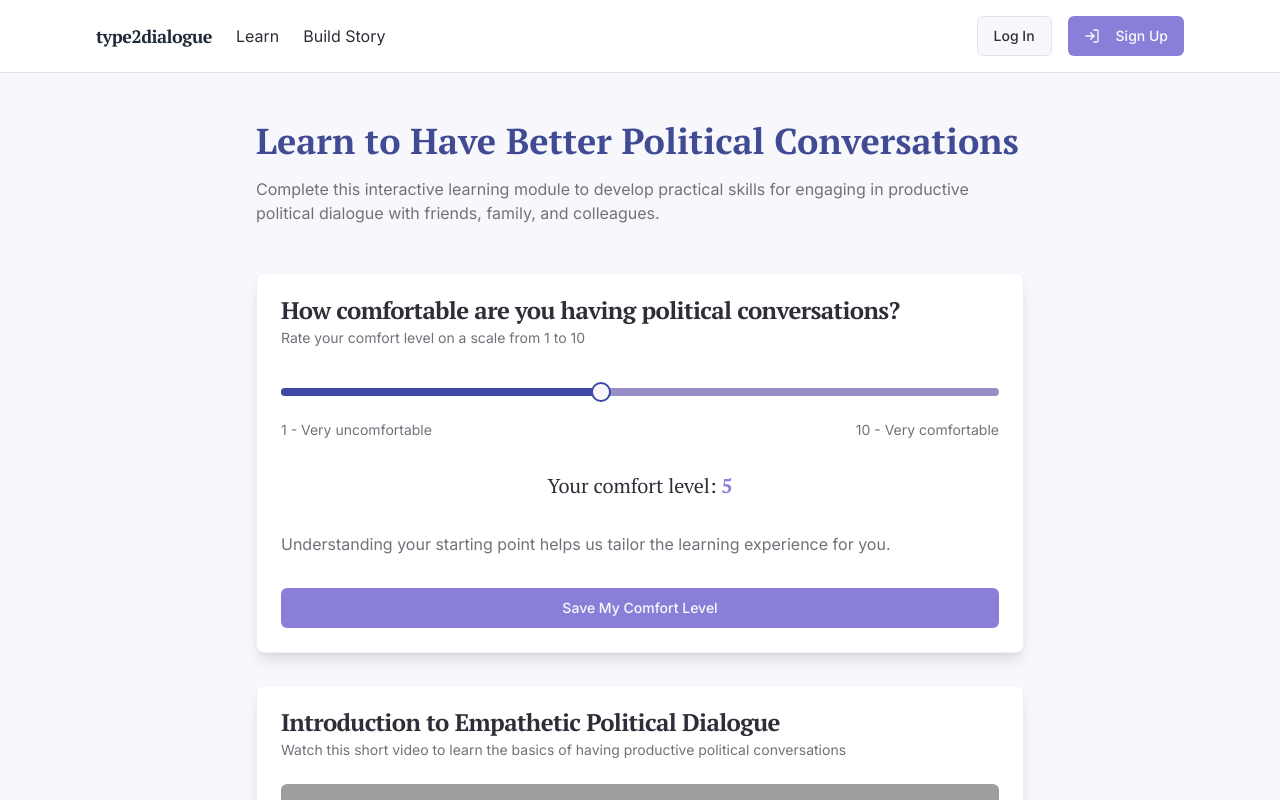
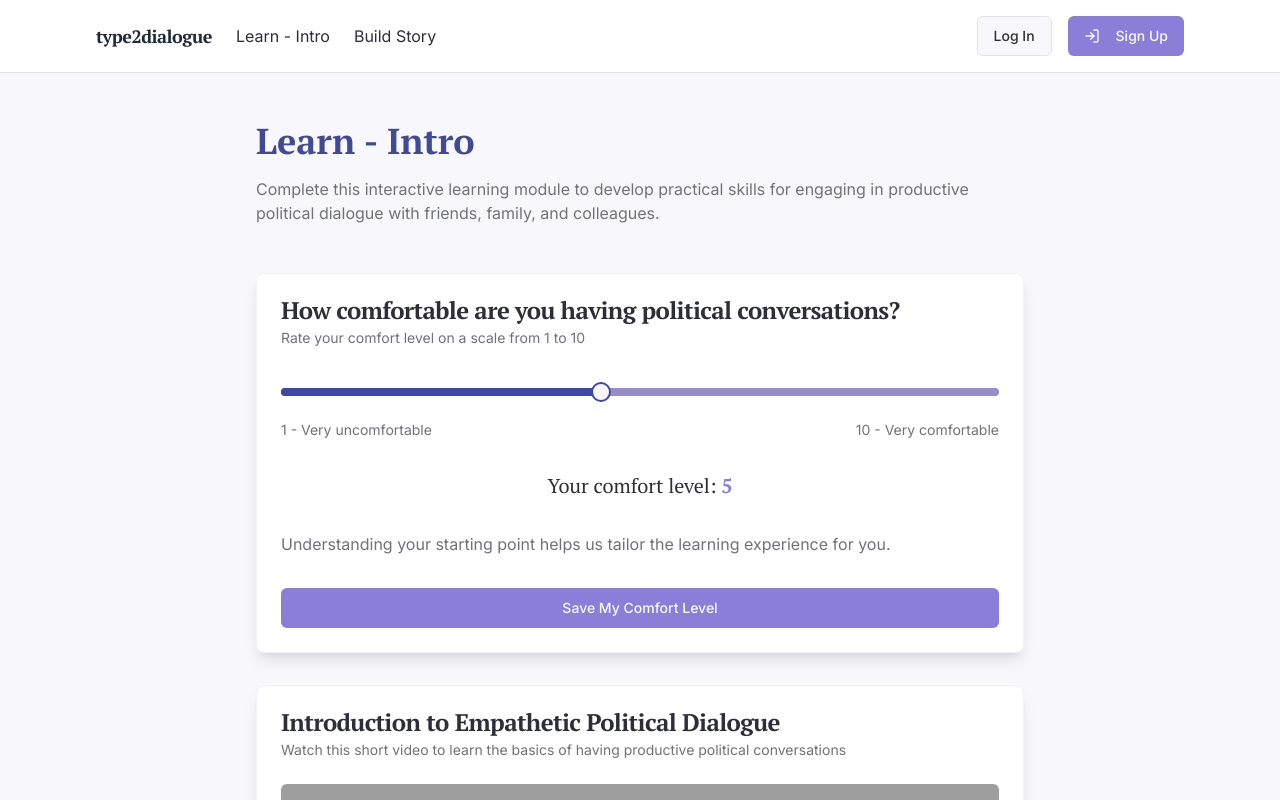
Before and after one commit to djechlin/empathy-wins-dialogue, a React (Vite) app: page /learn in a window 1280 px wide. Shown: the top 800 px of the page. Built offline with nearby package versions, Linux system fonts and the light colour scheme; grey boxes are pictures that could not be loaded; a web font is replaced by a local one.

Commit message:
Rename Learn page
Rename the Learn page to "Learn - Intro" in the Navbar and routing.

```diff
--- a/src/components/layout/Navbar.tsx
+++ b/src/components/layout/Navbar.tsx
@@ -47,7 +47,7 @@ const Navbar = () => {
           </Link>
 
           <Link to="/learn" className="text-foreground hover:text-dialogue-purple transition-colors">
-            Learn
+            Learn - Intro
           </Link>
 
           <Link to="/build-story" className="text-foreground hover:text-dialogue-purple transition-colors">
--- a/src/pages/Learn.tsx
+++ b/src/pages/Learn.tsx
@@ -11,7 +11,7 @@ const Learn = () => {
       <main className="flex-grow">
         <div className="container-custom py-12">
           <div className="max-w-3xl mx-auto mb-12">
-            <h1 className="font-serif text-3xl md:text-4xl font-bold text-dialogue-darkblue mb-4">Learn to Have Better Political Conversations</h1>
+            <h1 className="font-serif text-3xl md:text-4xl font-bold text-dialogue-darkblue mb-4">Learn - Intro</h1>
             <p className="text-muted-foreground mb-8">
               Complete this interactive learning module to develop practical skills for engaging in productive
               political dialogue with friends, family, and colleagues.
```
